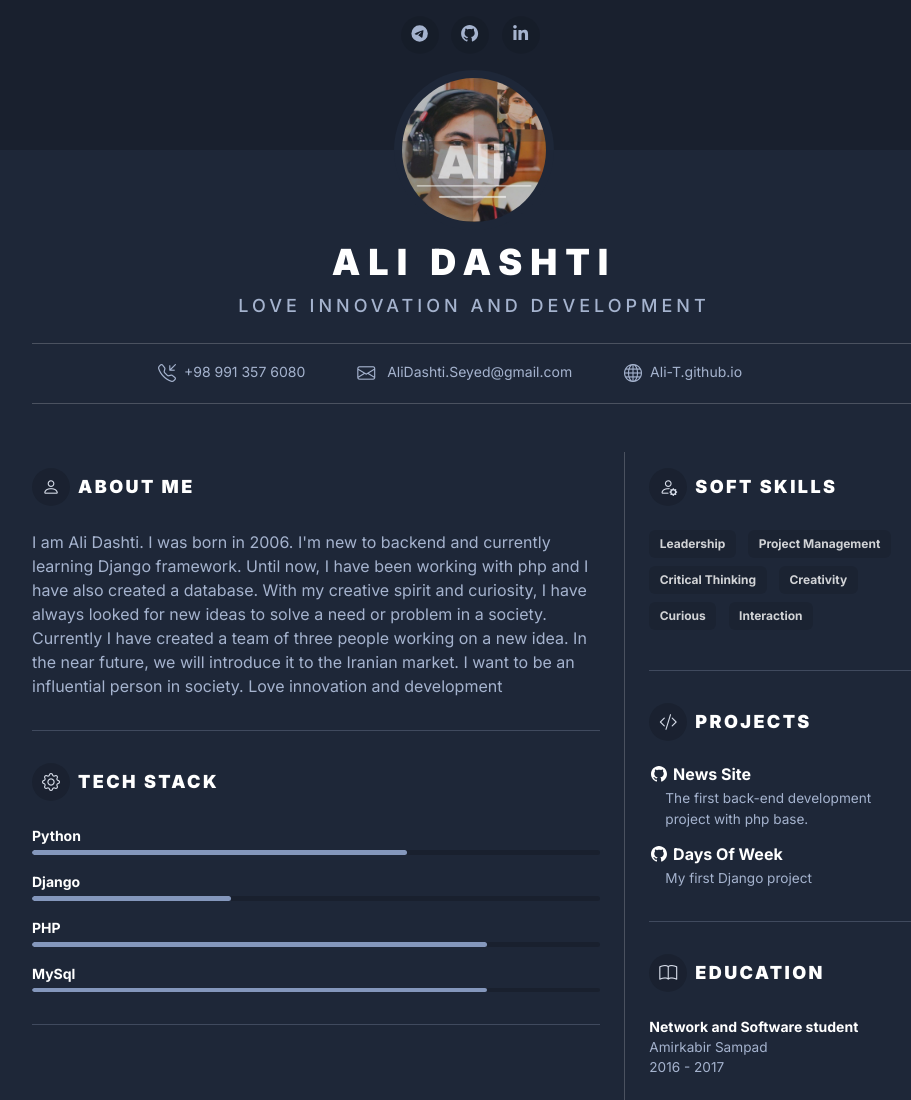
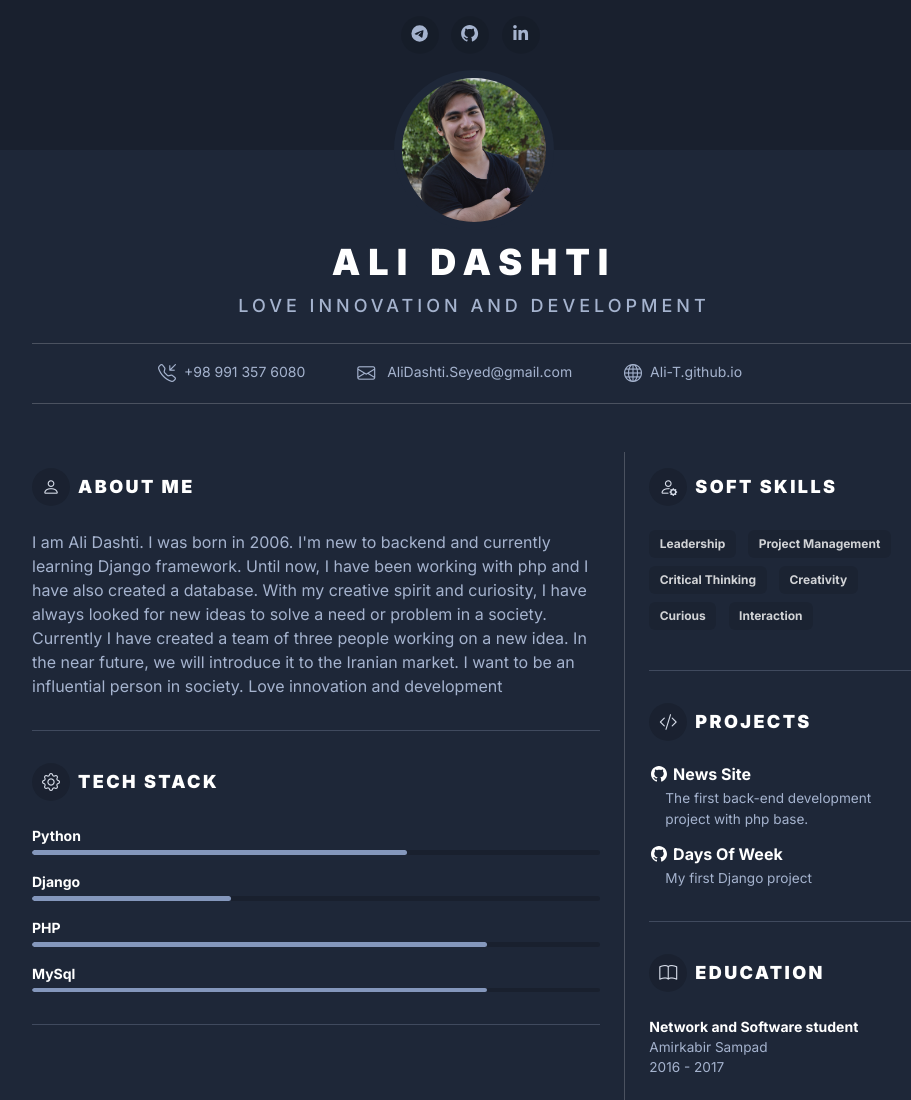
Before and after one commit to Seyed-ALI-Dashti/Seyed-ALI-Dashti.github.io, a plain HTML site: page index.html in a window 1280 px wide. Shown: the top 1100 px of the page, without its empty margins (166-1077 px from the left). Drawn offline with nearby package versions, Linux system fonts and the light colour scheme.

Commit message:
Update index.html

```diff
--- a/index.html
+++ b/index.html
@@ -10,7 +10,7 @@
         <meta name="viewport" content="width=device-width, initial-scale=1.0">
         <meta name="description" content="Profolio Bootstrap 5 Template">
         <meta name="author" content="Xiaoying Riley at 3rd Wave Media">
-        <link rel="shortcut icon" href="favicon.ico">
+        <link rel="shortcut icon" href="Profile.jpg">
 
         <!-- Google Fonts -->
         <link rel="preconnect" href="https://fonts.googleapis.com">
@@ -70,7 +70,7 @@
                         <div class="resume-header px-4 px-lg-5">
                             <div class="resume-profile-holder text-center">
                                 <img class="resume-profile-pic rounded-circle"
-                                    src="assets/images/Profile.jpg" alt="image">
+                                    src="Profile.jpg" alt="image">
 
                                 <h2 class="resume-name text-uppercase">Ali
                                     Dashti</h2>
```
